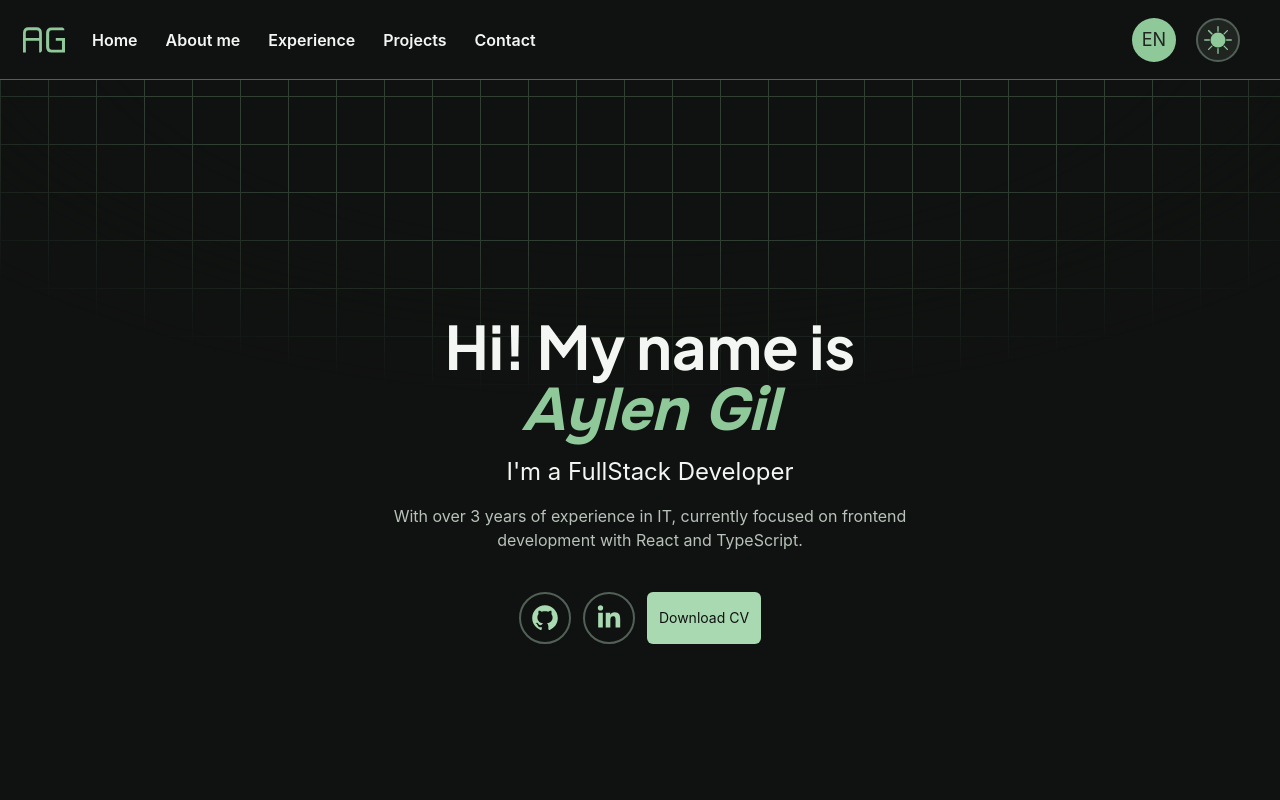
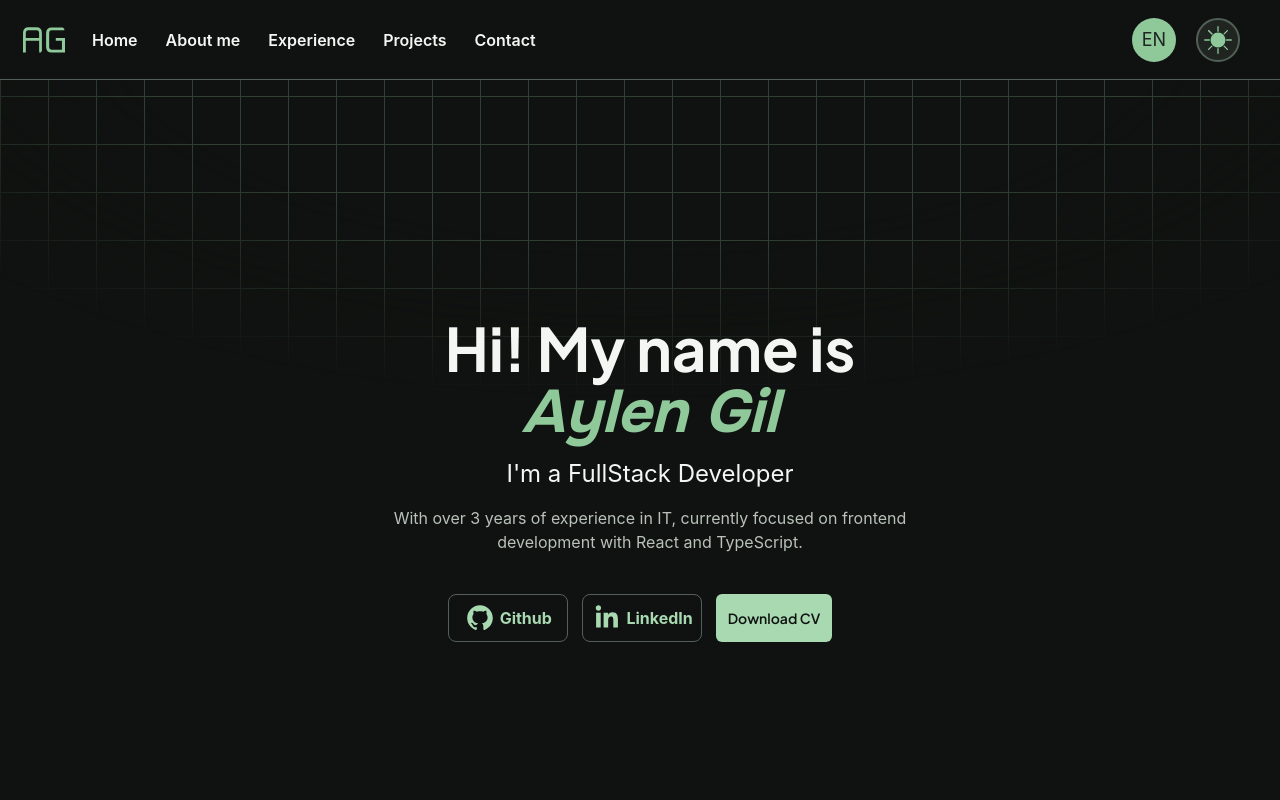
Before and after one commit to Loreaylen/portfolio2026, a React (Vite) app: page / in a window 1280 px wide. Shown: the top 800 px of the page. Built offline with nearby package versions, Linux system fonts and the light colour scheme.

Commit message:
feat: implement button animations

```diff
--- a/input.css
+++ b/input.css
@@ -9,6 +9,9 @@
   --color-text-secondary:var(--ui-text-sec);
   --color-action:var(--ui-accent) ;
   --color-link:var(--ui-link) ;
+  --color-action-hover: #A5DFAF;
+  --color-action-active:#BDF0C3;
+  --color-action-glow:#75E68B;
 
   /*Fuentes*/
   --font-dm-sans: "DM Sans", sans-serif
@@ -16,6 +19,24 @@
   --font-jakarta: "Plus Jakarta Sans", sans-serif;
   --font-onest:  "Onest", sans-serif;
   --font-outfit: "Outfit", sans-serif;
+
+  /*Animaciones*/
+
+  --animate-pulse512: pulse512 1.5s infinite;
+
+  @keyframes pulse512 {
+    0% {
+      box-shadow: 0 0 0 0 var(--color-action-glow);
+    }
+
+    70% {
+      box-shadow: 0 0 0 10px rgb(117 230 139 / 0%);
+    }
+
+    100% {
+      box-shadow: 0 0 0 0 rgb(117 230 139 / 0%);
+    }
+  }
 }
 
 :root {
@@ -56,7 +77,3 @@ mask-image: radial-gradient(
 }
 
 }
-
-/*
-
-*/
--- a/src/components/Hero/Hero.tsx
+++ b/src/components/Hero/Hero.tsx
@@ -22,11 +22,11 @@ const Hero = () => {
         <h2 className="text-text-primary text-2xl">{t('hero.role')}</h2>
         <span className="text-text-secondary text-base max-lg:text-base">{t('hero.focus')}</span>
       </div>
-      <div className='z-10 flex flex-row justify-center align-center gap-3 py-5'>
+      <div className='z-10 flex flex-row justify-center align-center gap-3.5 py-5'>
         <SocialLink socialType='github'/>
         <SocialLink socialType='linkedin'/>
         <a
-        className="bg-link text-background rounded-md px-3 flex items-center text-sm"
+        className="bg-link text-background rounded-md px-3 flex items-center text-sm font-semibold font-jakarta hover:animate-pulse512 transition-all active:scale-95 active:shadow-[0_0_0_4px_greenyellow]"
         href={language === 'en' ? cvEn : cvEs}
         download aria-label={t('downloadCvAria', {ns:'common'})}
         >
--- a/src/components/SocialLink/SocialLink.tsx
+++ b/src/components/SocialLink/SocialLink.tsx
@@ -7,6 +7,7 @@ import emailIcon from '@/assets/icons/envelope-solid-full.svg?react'
 type Social = "github" | "linkedin" | "email"
 
 interface SocialProps {
+  name: string
   url: string,
   icon: ComponentType<SVGProps<SVGSVGElement>>
 }
@@ -17,14 +18,17 @@ const SocialLink = ({ socialType }: { socialType: Social}) => {
 
   const socialData: Record<Social, SocialProps> = {
     linkedin: {
+      name: "LinkedIn",
       url: "https://www.linkedin.com/in/lorena-aylen-gil",
       icon: linkedinIcon
     },
     github: {
+      name: "Github",
       url: "https://github.com/Loreaylen",
       icon: githubIcon
     },
     email: {
+      name: "Email",
       url: "mailto:lorenaaylengil@gmail.com",
       icon: emailIcon
     }
@@ -34,12 +38,13 @@ const SocialLink = ({ socialType }: { socialType: Social}) => {
 
   return (
     <a
-      className="border-2 rounded-full border-border size-auto p-2"
+      className="border rounded-lg border-border w-30 h-12 p-2 flex flex-row gap-1 justify-center items-center hover:animate-pulse512 transition-all active:scale-95 active:shadow-[0_0_0_4px_greenyellow]"
       href={socialData[socialType].url}
       aria-label={t(socialType)}
       {...socialType !== 'email' ? {rel: 'noopener no-referrer', target: '_blank'} : {}}
     >
       <SocialIcon className='size-8 text-link' />
+      <span className='text-link font-bold'>{socialData[socialType].name}</span>
     </a>
   )
 }
```
